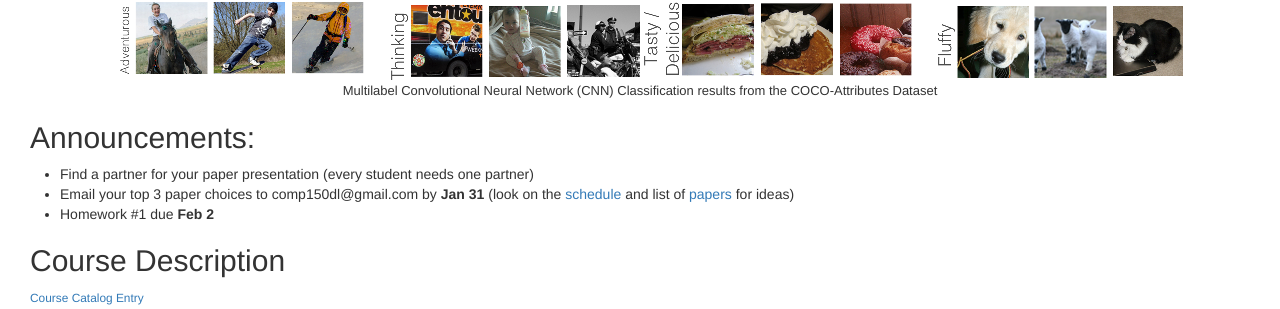
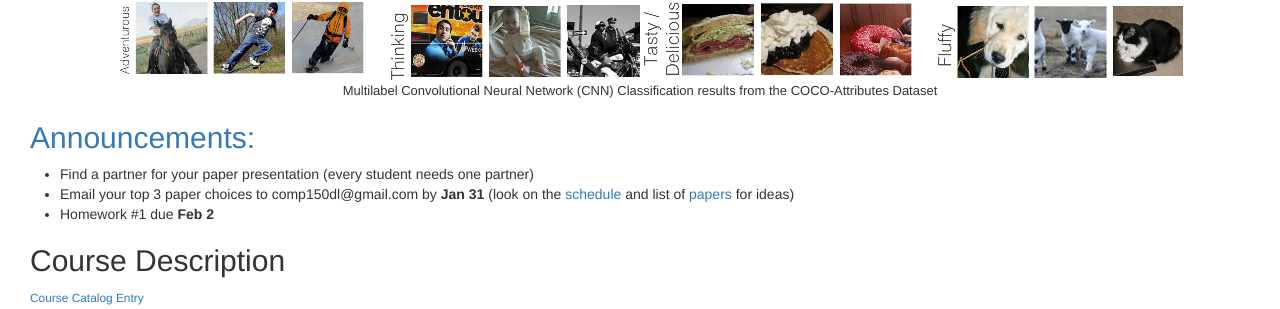
Before and after one commit to comp150DL/comp150dl.github.io, a Jekyll site: the page built from index.html, in a window 1280 px wide. Shown: the part 307-616 px from the top of the page. Built offline with Jekyll 4.4.1, drawn with Linux system fonts in a browser that asks for light colours; nearby versions of some CDN libraries.

Commit message:
announcements

```diff
--- a/index.html
+++ b/index.html
@@ -12,7 +12,7 @@ layout: default
      </p>
 </center>
 
-<h2>Announcements:</h2>
+<h2><font color="#337ab7">Announcements:</font></h2>
 <ul>
 <li> Find a partner for your paper presentation (every student needs one partner)
 <li> Email your top 3 paper choices to comp150dl@gmail.com by <b>Jan 31</b> (look on the <a href="/schedule/">schedule</a> and list of <a href="/papers/">papers</a> for ideas)
```
